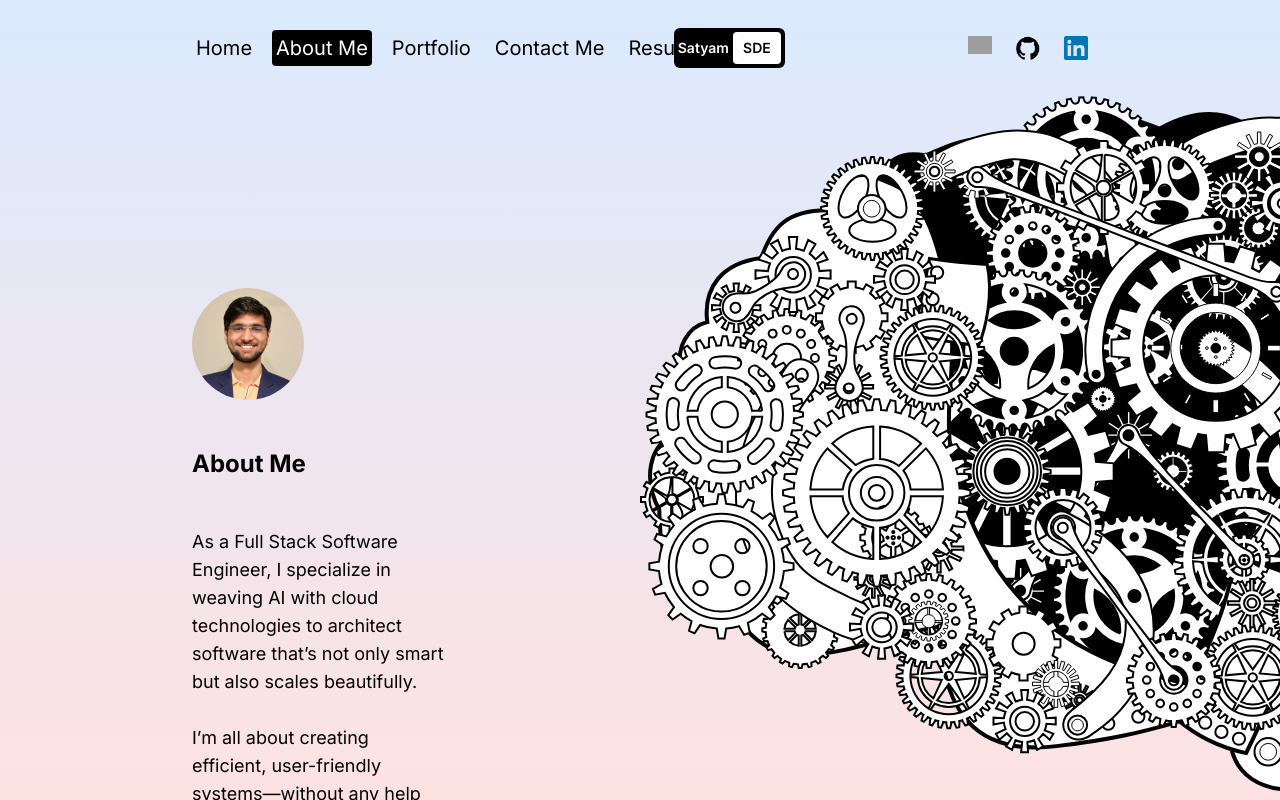
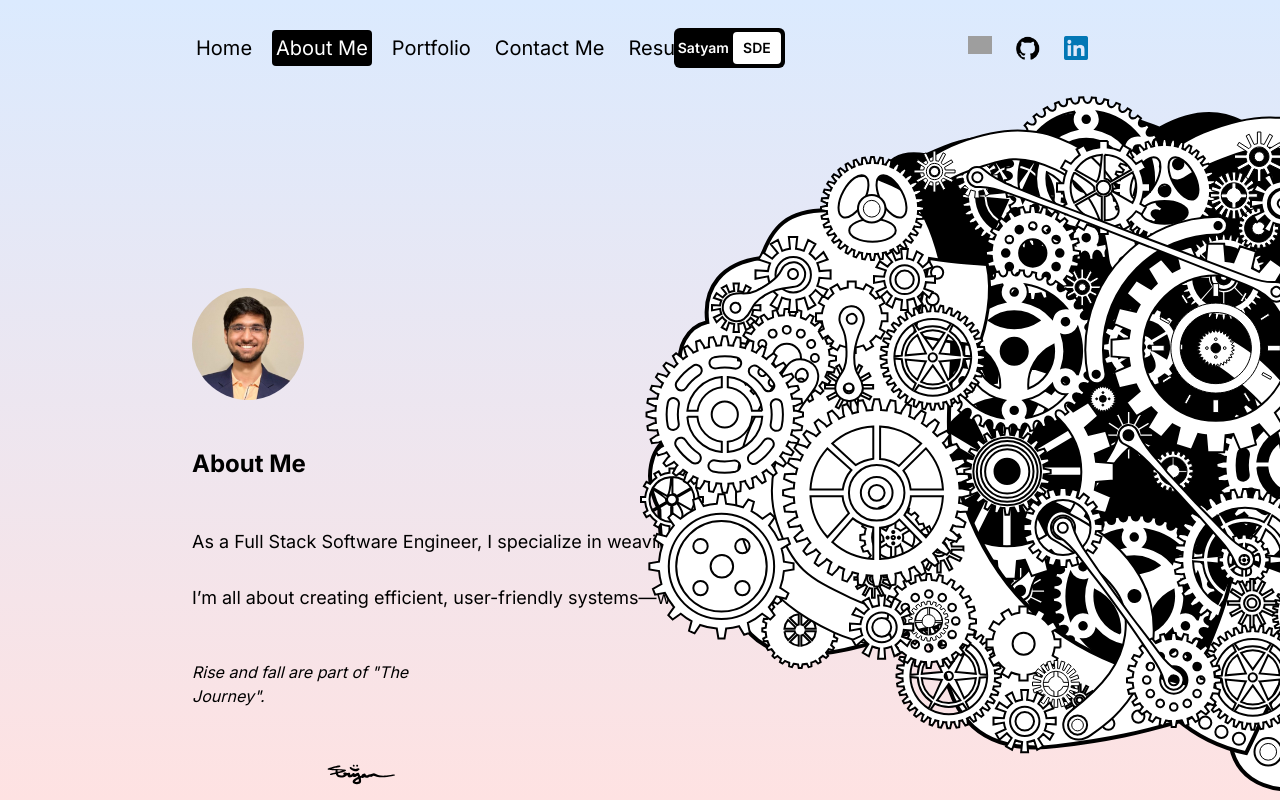
Before and after one commit to satryampriyam01/PortfolioSite, a Next.js app: page /about in a window 1280 px wide. Built offline with nearby package versions, Linux system fonts and the light colour scheme; grey boxes are pictures that could not be loaded.

Commit message:
Update page.jsx

```diff
--- a/src/app/about/page.jsx
+++ b/src/app/about/page.jsx
@@ -40,7 +40,7 @@ const AboutPage = () => {
             {/* BIOGRAPHY TITLE */}
             <h1 className="font-bold text-2xl">About Me</h1>
             {/* BIOGRAPHY DESC */}
-            <p className="text-lg">
+            <p className="text-lg whitespace-nowrap">
                As a Full Stack Software Engineer, I specialize in weaving AI with cloud technologies to architect software that’s not
               only smart but also scales beautifully.
               <br/>
```
